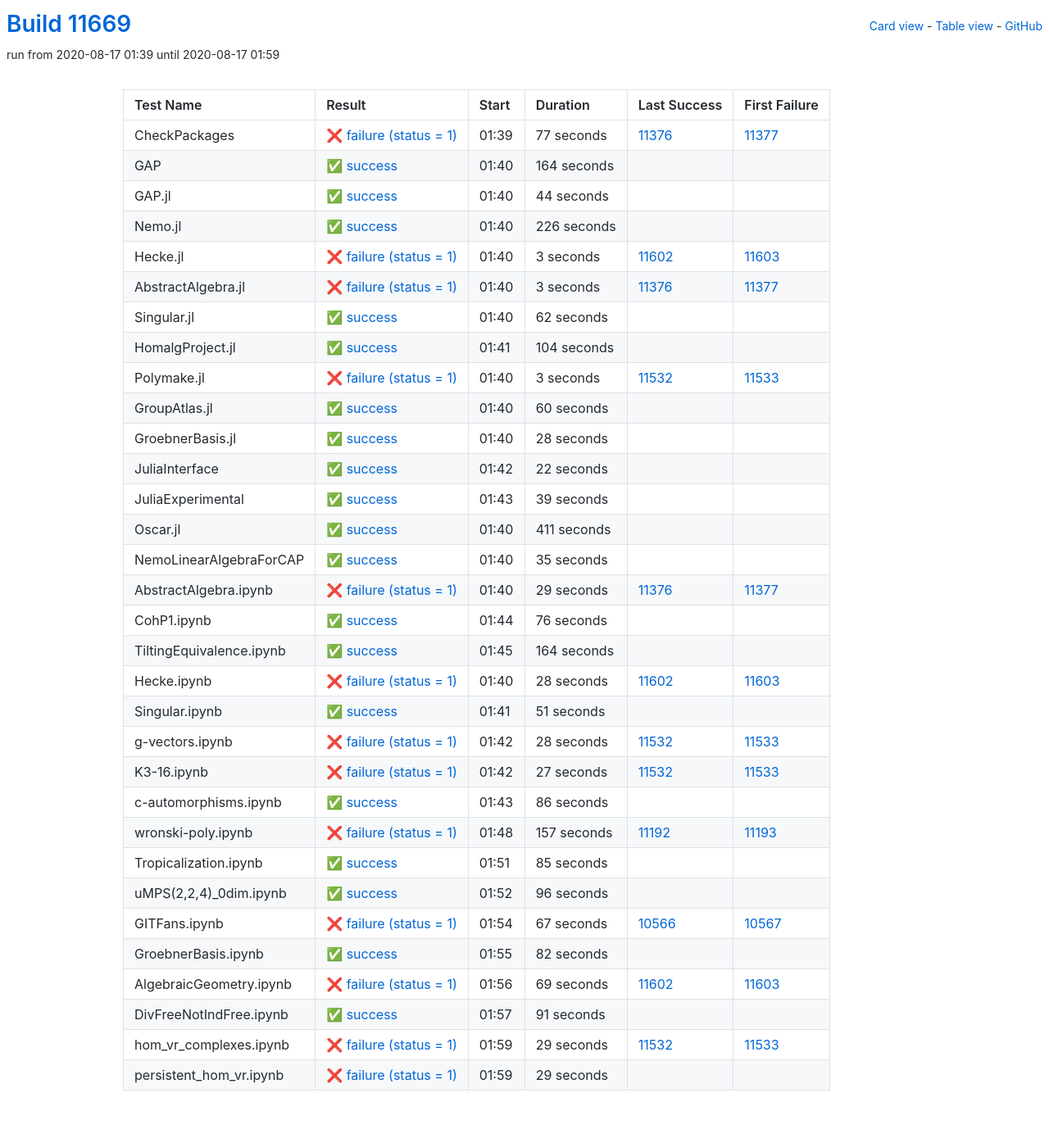
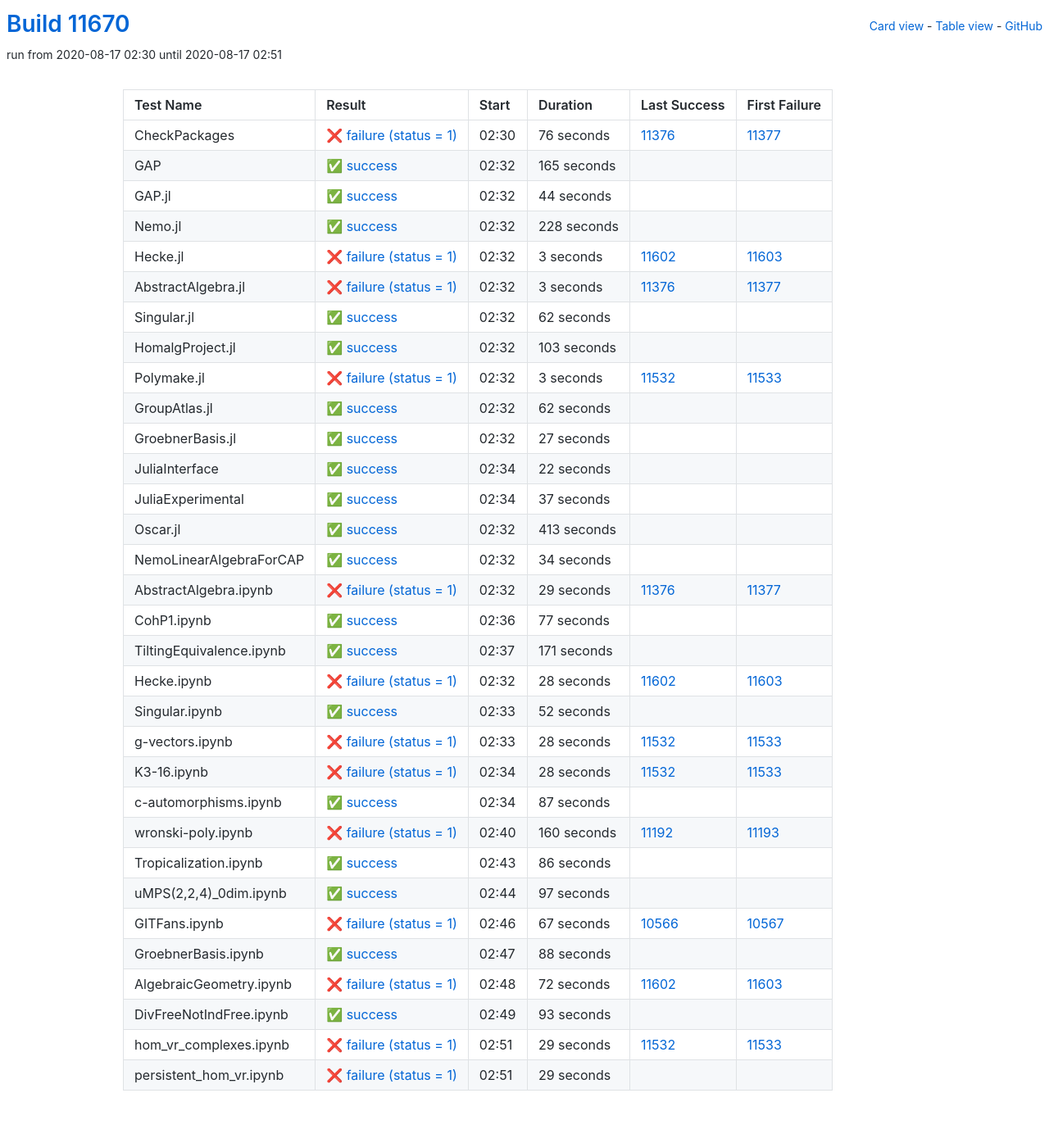
Before and after one commit to oscar-system/oscar-ci-status, a Jekyll site: the page built from table.html, in a window 1280 px wide. Shown: the whole page at 82% size. Built offline with Jekyll 4.4.1, drawn with Linux system fonts in a browser that asks for light colours.

Commit message:
Build #11670

```diff
--- a/_data/ci.yml
+++ b/_data/ci.yml
@@ -1,6 +1,6 @@
 ---
-build: 11669
-build_url: https://oscarci.mathematik.uni-kl.de/job/oscar/11669/
+build: 11670
+build_url: https://oscarci.mathematik.uni-kl.de/job/oscar/11670/
 job: oscar
 organization: oscar-system
 repo: oscar-ci-status
@@ -8,32 +8,32 @@
 tests:
 - name: CheckPackages
   id: checkpackages
-  log: https://oscarci.mathematik.uni-kl.de/job/oscar/11669/artifact/logs/build-11669/CheckPackages.log
-  start: 2020-08-17 01:39
+  log: https://oscarci.mathematik.uni-kl.de/job/oscar/11670/artifact/logs/build-11670/CheckPackages.log
+  start: 2020-08-17 02:30
   success: false
   exitcode: 1
   status: failure
-  duration: 77
+  duration: 76
   last_success: 11376
   last_success_url: https://oscarci.mathematik.uni-kl.de/job/oscar/11376/
   first_failure: 11377
   first_failure_url: https://oscarci.mathematik.uni-kl.de/job/oscar/11377/
 - name: GAP
   id: gap
-  log: https://oscarci.mathematik.uni-kl.de/job/oscar/11669/artifact/logs/build-11669/GAP.log
-  start: 2020-08-17 01:40
+  log: https://oscarci.mathematik.uni-kl.de/job/oscar/11670/artifact/logs/build-11670/GAP.log
+  start: 2020-08-17 02:32
   success: true
   exitcode: 0
   status: success
-  duration: 164
+  duration: 165
   last_success: false
   last_success_url:
   first_failure: false
   first_failure_url:
 - name: GAP.jl
   id: gap-jl
-  log: https://oscarci.mathematik.uni-kl.de/job/oscar/11669/artifact/logs/build-11669/GAP.jl.log
-  start: 2020-08-17 01:40
+  log: https://oscarci.mathematik.uni-kl.de/job/oscar/11670/artifact/logs/build-11670/GAP.jl.log
+  start: 2020-08-17 02:32
   success: true
   exitcode: 0
   status: success
@@ -44,20 +44,20 @@
   first_failure_url:
 - name: Nemo.jl
   id: nemo-jl
-  log: https://oscarci.mathematik.uni-kl.de/job/oscar/11669/artifact/logs/build-11669/Nemo.jl.log
-  start: 2020-08-17 01:40
+  log: https://oscarci.mathematik.uni-kl.de/job/oscar/11670/artifact/logs/build-11670/Nemo.jl.log
+  start: 2020-08-17 02:32
   success: true
   exitcode: 0
   status: success
-  duration: 226
+  duration: 228
   last_success: false
   last_success_url:
   first_failure: false
   first_failure_url:
 - name: Hecke.jl
   id: hecke-jl
-  log: https://oscarci.mathematik.uni-kl.de/job/oscar/11669/artifact/logs/build-11669/Hecke.jl.log
-  start: 2020-08-17 01:40
+  log: https://oscarci.mathematik.uni-kl.de/job/oscar/11670/artifact/logs/build-11670/Hecke.jl.log
+  start: 2020-08-17 02:32
   success: false
   exitcode: 1
   status: failure
@@ -68,8 +68,8 @@
   first_failure_url: https://oscarci.mathematik.uni-kl.de/job/oscar/11603/
 - name: AbstractAlgebra.jl
   id: abstractalgebra-jl
-  log: https://oscarci.mathematik.uni-kl.de/job/oscar/11669/artifact/logs/build-11669/AbstractAlgebra.jl.log
-  start: 2020-08-17 01:40
+  log: https://oscarci.mathematik.uni-kl.de/job/oscar/11670/artifact/logs/build-11670/AbstractAlgebra.jl.log
+  start: 2020-08-17 02:32
   success: false
   exitcode: 1
   status: failure
@@ -80,8 +80,8 @@
   first_failure_url: https://oscarci.mathematik.uni-kl.de/job/oscar/11377/
 - name: Singular.jl
   id: singular-jl
-  log: https://oscarci.mathematik.uni-kl.de/job/oscar/11669/artifact/logs/build-11669/Singular.jl.log
-  start: 2020-08-17 01:40
+  log: https://oscarci.mathematik.uni-kl.de/job/oscar/11670/artifact/logs/build-11670/Singular.jl.log
+  start: 2020-08-17 02:32
   success: true
   exitcode: 0
   status: success
@@ -92,20 +92,20 @@
   first_failure_url:
 - name: HomalgProject.jl
   id: homalgproject-jl
-  log: https://oscarci.mathematik.uni-kl.de/job/oscar/11669/artifact/logs/build-11669/HomalgProject.jl.log
-  start: 2020-08-17 01:41
+  log: https://oscarci.mathematik.uni-kl.de/job/oscar/11670/artifact/logs/build-11670/HomalgProject.jl.log
+  start: 2020-08-17 02:32
   success: true
   exitcode: 0
   status: success
-  duration: 104
+  duration: 103
   last_success: false
   last_success_url:
   first_failure: false
   first_failure_url:
 - name: Polymake.jl
   id: polymake-jl
-  log: https://oscarci.mathematik.uni-kl.de/job/oscar/11669/artifact/logs/build-11669/Polymake.jl.log
-  start: 2020-08-17 01:40
+  log: https://oscarci.mathematik.uni-kl.de/job/oscar/11670/artifact/logs/build-11670/Polymake.jl.log
+  start: 2020-08-17 02:32
   success: false
   exitcode: 1
   status: failure
@@ -116,32 +116,32 @@
   first_failure_url: https://oscarci.mathematik.uni-kl.de/job/oscar/11533/
 - name: GroupAtlas.jl
   id: groupatlas-jl
-  log: https://oscarci.mathematik.uni-kl.de/job/oscar/11669/artifact/logs/build-11669/GroupAtlas.jl.log
-  start: 2020-08-17 01:40
+  log: https://oscarci.mathematik.uni-kl.de/job/oscar/11670/artifact/logs/build-11670/GroupAtlas.jl.log
+  start: 2020-08-17 02:32
   success: true
   exitcode: 0
   status: success
-  duration: 60
+  duration: 62
   last_success: false
   last_success_url:
   first_failure: false
   first_failure_url:
 - name: GroebnerBasis.jl
   id: groebnerbasis-jl
-  log: https://oscarci.mathematik.uni-kl.de/job/oscar/11669/artifact/logs/build-11669/GroebnerBasis.jl.log
-  start: 2020-08-17 01:40
+  log: https://oscarci.mathematik.uni-kl.de/job/oscar/11670/artifact/logs/build-11670/GroebnerBasis.jl.log
+  start: 2020-08-17 02:32
   success: true
   exitcode: 0
   status: success
-  duration: 28
+  duration: 27
   last_success: false
   last_success_url:
   first_failure: false
   first_failure_url:
 - name: JuliaInterface
   id: juliainterface
-  log: https://oscarci.mathematik.uni-kl.de/job/oscar/11669/artifact/logs/build-11669/JuliaInterface.log
-  start: 2020-08-17 01:42
+  log: https://oscarci.mathematik.uni-kl.de/job/oscar/11670/artifact/logs/build-11670/JuliaInterface.log
+  start: 2020-08-17 02:34
   success: true
   exitcode: 0
   status: success
@@ -152,44 +152,44 @@
   first_failure_url:
 - name: JuliaExperimental
   id: juliaexperimental
-  log: https://oscarci.mathematik.uni-kl.de/job/oscar/11669/artifact/logs/build-11669/JuliaExperimental.log
-  start: 2020-08-17 01:43
+  log: https://oscarci.mathematik.uni-kl.de/job/oscar/11670/artifact/logs/build-11670/JuliaExperimental.log
+  start: 2020-08-17 02:34
   success: true
   exitcode: 0
   status: success
-  duration: 39
+  duration: 37
   last_success: false
   last_success_url:
   first_failure: false
   first_failure_url:
 - name: Oscar.jl
   id: oscar-jl
-  log: https://oscarci.mathematik.uni-kl.de/job/oscar/11669/artifact/logs/build-11669/Oscar.jl.log
-  start: 2020-08-17 01:40
+  log: https://oscarci.mathematik.uni-kl.de/job/oscar/11670/artifact/logs/build-11670/Oscar.jl.log
+  start: 2020-08-17 02:32
   success: true
   exitcode: 0
   status: success
-  duration: 411
+  duration: 413
   last_success: false
   last_success_url:
   first_failure: false
   first_failure_url:
 - name: NemoLinearAlgebraForCAP
   id: nemolinearalgebraforcap
-  log: https://oscarci.mathematik.uni-kl.de/job/oscar/11669/artifact/logs/build-11669/NemoLinearAlgebraForCAP.log
-  start: 2020-08-17 01:40
+  log: https://oscarci.mathematik.uni-kl.de/job/oscar/11670/artifact/logs/build-11670/NemoLinearAlgebraForCAP.log
+  start: 2020-08-17 02:32
   success: true
   exitcode: 0
   status: success
-  duration: 35
+  duration: 34
   last_success: false
   last_success_url:
   first_failure: false
   first_failure_url:
 - name: AbstractAlgebra.ipynb
   id: abstractalgebra-ipynb
-  log: https://oscarci.mathematik.uni-kl.de/job/oscar/11669/artifact/logs/build-11669/AbstractAlgebra.ipynb.log
-  start: 2020-08-17 01:40
+  log: https://oscarci.mathematik.uni-kl.de/job/oscar/11670/artifact/logs/build-11670/AbstractAlgebra.ipynb.log
+  start: 2020-08-17 02:32
   success: false
   exitcode: 1
   status: failure
@@ -200,32 +200,32 @@
   first_failure_url: https://oscarci.mathematik.uni-kl.de/job/oscar/11377/
 - name: CohP1.ipynb
   id: cohp1-ipynb
-  log: https://oscarci.mathematik.uni-kl.de/job/oscar/11669/artifact/logs/build-11669/CohP1.ipynb.log
-  start: 2020-08-17 01:44
+  log: https://oscarci.mathematik.uni-kl.de/job/oscar/11670/artifact/logs/build-11670/CohP1.ipynb.log
+  start: 2020-08-17 02:36
   success: true
   exitcode: 0
   status: success
-  duration: 76
+  duration: 77
   last_success: false
   last_success_url:
   first_failure: false
   first_failure_url:
 - name: TiltingEquivalence.ipynb
   id: tiltingequivalence-ipynb
-  log: https://oscarci.mathematik.uni-kl.de/job/oscar/11669/artifact/logs/build-11669/TiltingEquivalence.ipynb.log
-  start: 2020-08-17 01:45
+  log: https://oscarci.mathematik.uni-kl.de/job/oscar/11670/artifact/logs/build-11670/TiltingEquivalence.ipynb.log
+  start: 2020-08-17 02:37
   success: true
   exitcode: 0
   status: success
-  duration: 164
+  duration: 171
   last_success: false
   last_success_url:
   first_failure: false
   first_failure_url:
 - name: Hecke.ipynb
   id: hecke-ipynb
-  log: https://oscarci.mathematik.uni-kl.de/job/oscar/11669/artifact/logs/build-11669/Hecke.ipynb.log
-  start: 2020-08-17 01:40
+  log: https://oscarci.mathematik.uni-kl.de/job/oscar/11670/artifact/logs/build-11670/Hecke.ipynb.log
+  start: 2020-08-17 02:32
   success: false
   exitcode: 1
   status: failure
@@ -236,20 +236,20 @@
   first_failure_url: https://oscarci.mathematik.uni-kl.de/job/oscar/11603/
 - name: Singular.ipynb
   id: singular-ipynb
-  log: https://oscarci.mathematik.uni-kl.de/job/oscar/11669/artifact/logs/build-11669/Singular.ipynb.log
-  start: 2020-08-17 01:41
+  log: https://oscarci.mathematik.uni-kl.de/job/oscar/11670/artifact/logs/build-11670/Singular.ipynb.log
+  start: 2020-08-17 02:33
   success: true
   exitcode: 0
   status: success
-  duration: 51
+  duration: 52
   last_success: false
   last_success_url:
   first_failure: false
   first_failure_url:
 - name: g-vectors.ipynb
   id: g-vectors-ipynb
-  log: https://oscarci.mathematik.uni-kl.de/job/oscar/11669/artifact/logs/build-11669/g-vectors.ipynb.log
-  start: 2020-08-17 01:42
+  log: https://oscarci.mathematik.uni-kl.de/job/oscar/11670/artifact/logs/build-11670/g-vectors.ipynb.log
+  start: 2020-08-17 02:33
   success: false
   exitcode: 1
   status: failure
@@ -260,20 +260,44 @@
   first_failure_url: https://oscarci.mathematik.uni-kl.de/job/oscar/11533/
 - name: K3-16.ipynb
   id: k3-16-ipynb
-  log: https://oscarci.mathematik.uni-kl.de/job/oscar/11669/artifact/logs/build-11669/K3-16.ipynb.log
-  start: 2020-08-17 01:42
+  log: https://oscarci.mathematik.uni-kl.de/job/oscar/11670/artifact/logs/build-11670/K3-16.ipynb.log
+  start: 2020-08-17 02:34
   success: false
   exitcode: 1
   status: failure
-  duration: 27
+  duration: 28
   last_success: 11532
   last_success_url: https://oscarci.mathematik.uni-kl.de/job/oscar/11532/
   first_failure: 11533
   first_failure_url: https://oscarci.mathematik.uni-kl.de/job/oscar/11533/
 - name: c-automorphisms.ipynb
   id: c-automorphisms-ipynb
-  log: https://oscarci.mathematik.uni-kl.de/job/oscar/11669/artifact/logs/build-11669/c-automorphisms.ipynb.log
-  start: 2020-08-17 01:43
+  log: https://oscarci.mathematik.uni-kl.de/job/oscar/11670/artifact/logs/build-11670/c-automorphisms.ipynb.log
+  start: 2020-08-17 02:34
+  success: true
+  exitcode: 0
+  status: success
+  duration: 87
+  last_success: false
+  last_success_url:
+  first_failure: false
+  first_failure_url:
+- name: wronski-poly.ipynb
+  id: wronski-poly-ipynb
+  log: https://oscarci.mathematik.uni-kl.de/job/oscar/11670/artifact/logs/build-11670/wronski-poly.ipynb.log
+  start: 2020-08-17 02:40
+  success: false
+  exitcode: 1
+  status: failure
+  duration: 160
+  last_success: 11192
+  last_success_url: https://oscarci.mathematik.uni-kl.de/job/oscar/11192/
+  first_failure: 11193
+  first_failure_url: https://oscarci.mathematik.uni-kl.de/job/oscar/11193/
+- name: Tropicalization.ipynb
+  id: tropicalization-ipynb
+  log: https://oscarci.mathematik.uni-kl.de/job/oscar/11670/artifact/logs/build-11670/Tropicalization.ipynb.log
+  start: 2020-08-17 02:43
   success: true
   exitcode: 0
   status: success
@@ -282,46 +306,22 @@
   last_success_url:
   first_failure: false
   first_failure_url:
-- name: wronski-poly.ipynb
-  id: wronski-poly-ipynb
-  log: https://oscarci.mathematik.uni-kl.de/job/oscar/11669/artifact/logs/build-11669/wronski-poly.ipynb.log
-  start: 2020-08-17 01:48
-  success: false
-  exitcode: 1
-  status: failure
-  duration: 157
-  last_success: 11192
-  last_success_url: https://oscarci.mathematik.uni-kl.de/job/oscar/11192/
-  first_failure: 11193
-  first_failure_url: https://oscarci.mathematik.uni-kl.de/job/oscar/11193/
-- name: Tropicalization.ipynb
-  id: tropicalization-ipynb
-  log: https://oscarci.mathematik.uni-kl.de/job/oscar/11669/artifact/logs/build-11669/Tropicalization.ipynb.log
-  start: 2020-08-17 01:51
+- name: uMPS(2,2,4)_0dim.ipynb
+  id: umps-2-2-4-0dim-ipynb
+  log: https://oscarci.mathematik.uni-kl.de/job/oscar/11670/artifact/logs/build-11670/uMPS-2-2-4-_0dim.ipynb.log
+  start: 2020-08-17 02:44
   success: true
   exitcode: 0
   status: success
-  duration: 85
-  last_success: false
-  last_success_url:
-  first_failure: false
-  first_failure_url:
-- name: uMPS(2,2,4)_0dim.ipynb
-  id: umps-2-2-4-0dim-ipynb
-  log: https://oscarci.mathematik.uni-kl.de/job/oscar/11669/artifact/logs/build-11669/uMPS-2-2-4-_0dim.ipynb.log
-  start: 2020-08-17 01:52
-  success: true
-  exitcode: 0
-  status: success
-  duration: 96
+  duration: 97
   last_success: false
   last_success_url:
   first_failure: false
   first_failure_url:
 - name: GITFans.ipynb
   id: gitfans-ipynb
-  log: https://oscarci.mathematik.uni-kl.de/job/oscar/11669/artifact/logs/build-11669/GITFans.ipynb.log
-  start: 2020-08-17 01:54
+  log: https://oscarci.mathematik.uni-kl.de/job/oscar/11670/artifact/logs/build-11670/GITFans.ipynb.log
+  start: 2020-08-17 02:46
   success: false
   exitcode: 1
   status: failure
@@ -332,44 +332,44 @@
   first_failure_url: https://oscarci.mathematik.uni-kl.de/job/oscar/10567/
 - name: GroebnerBasis.ipynb
   id: groebnerbasis-ipynb
-  log: https://oscarci.mathematik.uni-kl.de/job/oscar/11669/artifact/logs/build-11669/GroebnerBasis.ipynb.log
-  start: 2020-08-17 01:55
+  log: https://oscarci.mathematik.uni-kl.de/job/oscar/11670/artifact/logs/build-11670/GroebnerBasis.ipynb.log
+  start: 2020-08-17 02:47
   success: true
   exitcode: 0
   status: success
-  duration: 82
+  duration: 88
   last_success: false
   last_success_url:
   first_failure: false
   first_failure_url:
 - name: AlgebraicGeometry.ipynb
   id: algebraicgeometry-ipynb
-  log: https://oscarci.mathematik.uni-kl.de/job/oscar/11669/artifact/logs/build-11669/AlgebraicGeometry.ipynb.log
-  start: 2020-08-17 01:56
+  log: https://oscarci.mathematik.uni-kl.de/job/oscar/11670/artifact/logs/build-11670/AlgebraicGeometry.ipynb.log
+  start: 2020-08-17 02:48
   success: false
   exitcode: 1
   status: failure
-  duration: 69
+  duration: 72
   last_success: 11602
   last_success_url: https://oscarci.mathematik.uni-kl.de/job/oscar/11602/
   first_failure: 11603
   first_failure_url: https://oscarci.mathematik.uni-kl.de/job/oscar/11603/
 - name: DivFreeNotIndFree.ipynb
   id: divfreenotindfree-ipynb
-  log: https://oscarci.mathematik.uni-kl.de/job/oscar/11669/artifact/logs/build-11669/DivFreeNotIndFree.ipynb.log
-  start: 2020-08-17 01:57
+  log: https://oscarci.mathematik.uni-kl.de/job/oscar/11670/artifact/logs/build-11670/DivFreeNotIndFree.ipynb.log
+  start: 2020-08-17 02:49
   success: true
   exitcode: 0
   status: success
-  duration: 91
+  duration: 93
   last_success: false
   last_success_url:
   first_failure: false
   first_failure_url:
 - name: hom_vr_complexes.ipynb
   id: hom-vr-complexes-ipynb
-  log: https://oscarci.mathematik.uni-kl.de/job/oscar/11669/artifact/logs/build-11669/hom_vr_complexes.ipynb.log
-  start: 2020-08-17 01:59
+  log: https://oscarci.mathematik.uni-kl.de/job/oscar/11670/artifact/logs/build-11670/hom_vr_complexes.ipynb.log
+  start: 2020-08-17 02:51
   success: false
   exitcode: 1
   status: failure
@@ -380,8 +380,8 @@
   first_failure_url: https://oscarci.mathematik.uni-kl.de/job/oscar/11533/
 - name: persistent_hom_vr.ipynb
   id: persistent-hom-vr-ipynb
-  log: https://oscarci.mathematik.uni-kl.de/job/oscar/11669/artifact/logs/build-11669/persistent_hom_vr.ipynb.log
-  start: 2020-08-17 01:59
+  log: https://oscarci.mathematik.uni-kl.de/job/oscar/11670/artifact/logs/build-11670/persistent_hom_vr.ipynb.log
+  start: 2020-08-17 02:51
   success: false
   exitcode: 1
   status: failure
```
Also changed, not shown: README.md.
